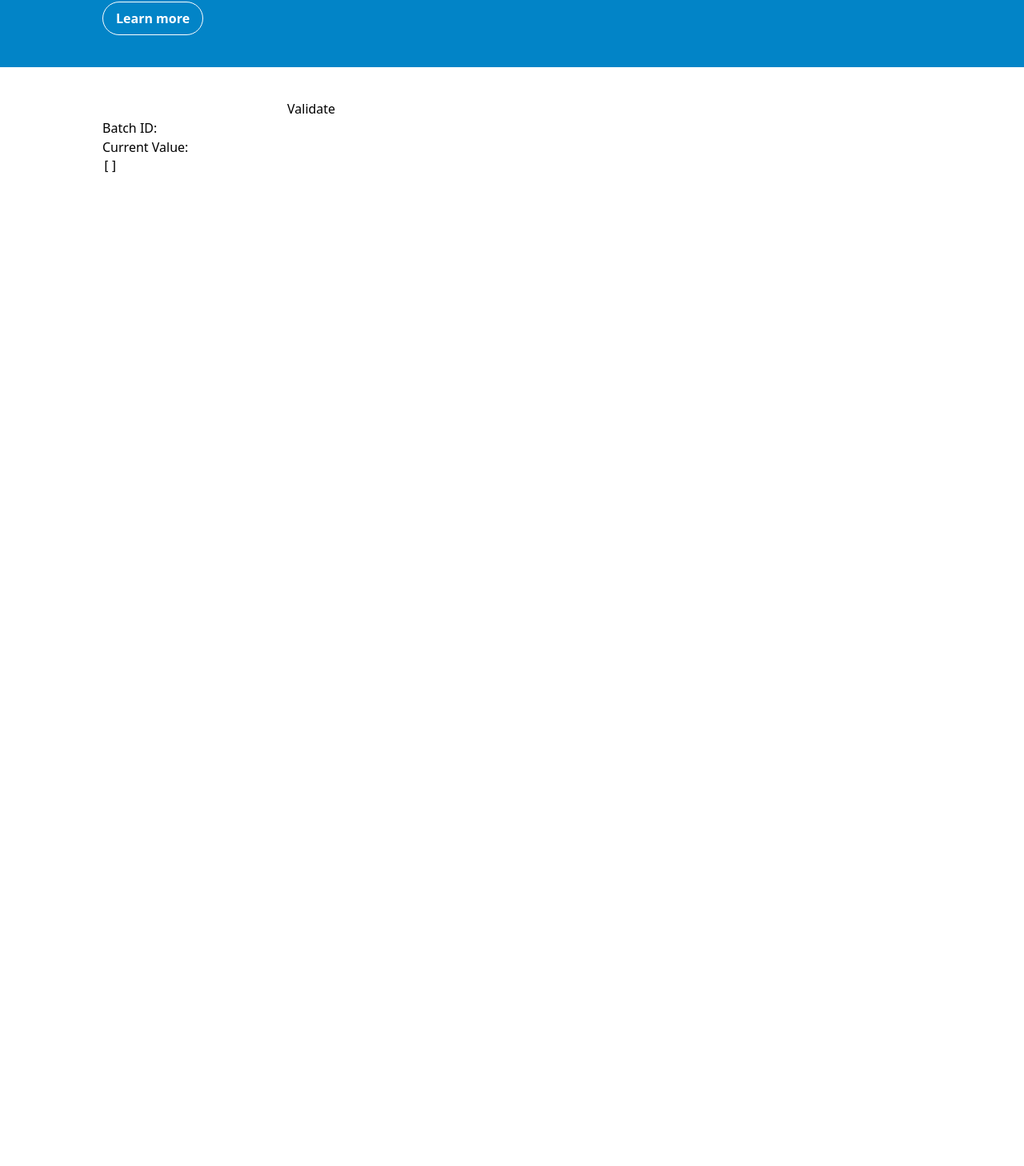
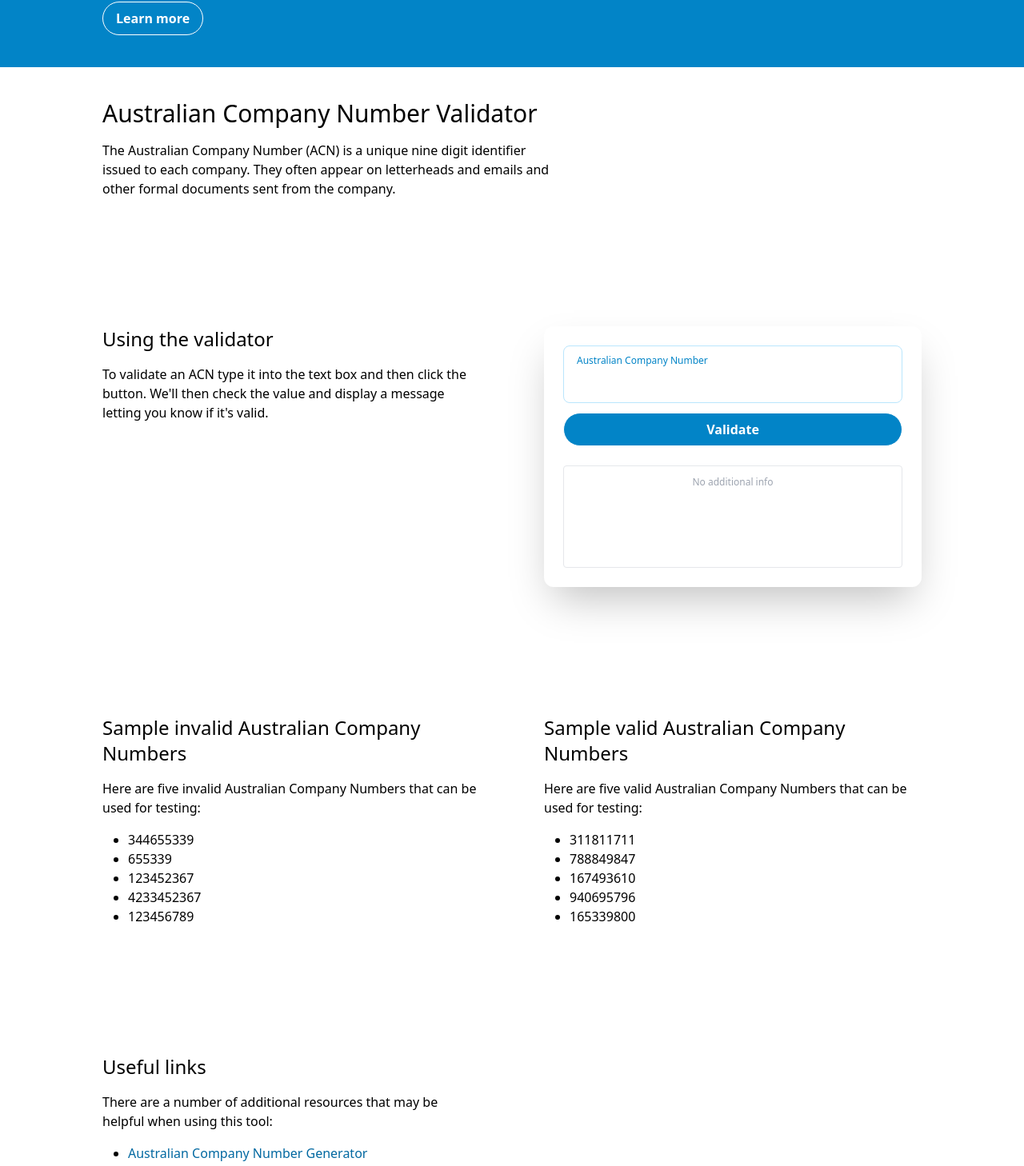
Before and after one commit to Buzzology/jelly-widgets-sam-ui, a React (Create React App) app: page /widgets/2 in a window 1280 px wide. Shown: the part 289-1747 px from the top of the page at 80% size. Before the commit the page ends 1173 px from the top, so only its background shows below. Built offline with nearby package versions, Linux system fonts and the light colour scheme.

Commit message:
[ENHANCE] Setup the validator in the same way as the generator

```diff
--- a/src/@types/WidgetExecuteBatch.ts
+++ b/src/@types/WidgetExecuteBatch.ts
@@ -1,3 +1,4 @@
+import { Message } from "./Message"
 import { EnumWidgetId } from "./Widget"
 
 export type WidgetExecuteBatchRequest = {
@@ -30,5 +31,6 @@ export type WidgetExecuteBatchResponseItem = {
     batchId: string;
     widgetId: EnumWidgetId;
     success: boolean;
-    data: any
+    messages: Array<Message>;
+    data: any;
 }
--- a/src/components/widgets/AustralianCompanyNumberValidator.tsx
+++ b/src/components/widgets/AustralianCompanyNumberValidator.tsx
@@ -1,44 +1,51 @@
-import React, { useState } from 'react';
+import React from 'react';
 import { EnumWidgetId } from '../../@types/Widget';
-import { useWidgetExecutor } from '../widgetExecutions/Hooks';
+import { WidgetExecuteBatchResponseItem } from '../../@types/WidgetExecuteBatch';
+import { CapitalizeFirstCharacter } from '../../utils/Helpers';
+import WidgetValidator from './WidgetValidator';
 
 
 export default function AustralianCompanyNumberValidator() {
-    const { Execute, Loading, BatchItems, CurrentBatchId } = useWidgetExecutor();
-    const [currentInputValue, setCurrentInputValue] = useState("");
+    return (
+        <WidgetValidator
+            widgetId={EnumWidgetId.AUSTRALIAN_COMPANY_NUMBER_VALIDATOR}
+            labelText="Australian Company Number"
+            prepareExecutePayload={(value) => ({ acn: value })}
+            getAdditionalInfoNodes={getAdditionalInfoNodes}
+        />
+    )
+}
 
-    // Validate
-    const validate = async () => {
-        const payload = {
-            acn: currentInputValue,
-        };
-
-        await Execute(EnumWidgetId.AUSTRALIAN_COMPANY_NUMBER_VALIDATOR, payload);
+function getAdditionalInfoNodes(batchItem?: WidgetExecuteBatchResponseItem) {
+    if (!batchItem) {
+        return null;
     }
 
-    const onValueChangeHandler = async (e: any) => {
-        setCurrentInputValue(e.target.value);
+    if (batchItem?.data?.valid) {
+        return (
+            <div className="text-gray-500 text-sm">
+                <p className="pb-3">
+                    <span className="font-bold text-green-500">{batchItem.data?.acn}</span> is a valid Australian Company Number.
+                </p>
+                <p className="pb-3">
+                    The last number ({batchItem.data?.checkDigit}) is used as a check digit to ensure that the ACN is valid.
+                </p>
+            </div>
+        );
     }
 
     return (
-        <div>
-            {Loading ? "Loading" : (
-                <>
-                    <input type="text" onChange={onValueChangeHandler} />
-                    <button
-                        aria-label="Increment value"
-                        onClick={validate}
-                    >
-                        Validate
-                    </button>
-                </>
-            )}
-
-            <div>Batch ID: {CurrentBatchId}</div>
-            <div>Current Value: {currentInputValue}</div>
-            <pre>
-                {JSON.stringify(BatchItems, null, 4)}
-            </pre>
+        <div className="text-gray-500 text-sm">
+            <p className="pb-3">
+                <span className="font-bold text-red-500">{batchItem.data?.originalAcn || "''"}</span> is an invalid Australian Company Number.
+            </p>
+            {batchItem.messages.map((message, index) => (
+                message.message ? (
+                    <p className="disc" key={`message-${index}`}>
+                        {CapitalizeFirstCharacter(message.message)}
+                    </p>
+                ) : null
+            ))}
         </div>
-    );
+    )
 }
--- /dev/null
+++ b/src/components/widgets/WidgetValidator.tsx
@@ -0,0 +1,88 @@
+import React, { ReactNode, useState } from 'react';
+import { useEffect } from 'react';
+import { EnumWidgetId } from '../../@types/Widget';
+import { IGenericExecuteBatchRequestItemPayload, WidgetExecuteBatchResponseItem } from '../../@types/WidgetExecuteBatch';
+import PrimaryButton from '../form/PrimaryButton';
+import { useWidgetExecutor } from '../widgetExecutions/Hooks';
+import WidgetWrapper from './WidgetWrapper';
+
+interface IWidgetValidatorProps {
+    widgetId: EnumWidgetId;
+    labelText: string;
+    getAdditionalInfoNodes: (batchItem?: WidgetExecuteBatchResponseItem) => ReactNode;
+    prepareExecutePayload: (inputValue?: string) => IGenericExecuteBatchRequestItemPayload;
+}
+
+
+export default function WidgetValidator({
+    widgetId,
+    labelText,
+    getAdditionalInfoNodes,
+    prepareExecutePayload,
+ }: IWidgetValidatorProps) {
+    const [additionalDisplayInfo, setAdditionalDisplayInfo] = useState<ReactNode>(undefined);
+    const { Execute, Loading, BatchItems, CurrentBatchId } = useWidgetExecutor();
+    const [currentInputValue, setCurrentInputValue] = useState("");
+
+    const validate = async () => {
+        await Execute(
+            widgetId,
+            prepareExecutePayload(currentInputValue),
+        );
+    }
+
+    const batchItem = BatchItems?.[0];
+
+    const onValueChangeHandler = async (e: any) => {
+        setCurrentInputValue(e.target.value);
+    }
+
+    // Invoke the callback to ensure that we show the desired additional info.
+    useEffect(() => {
+        setAdditionalDisplayInfo(getAdditionalInfoNodes(batchItem));
+    }, [CurrentBatchId, batchItem, getAdditionalInfoNodes]);
+
+    return (
+        <WidgetWrapper>
+            <div>
+                <div className="flex items-center border rounded-lg pt-6 px-4 pb-4 border-sky-200">
+                    <div className="relative">
+                        <input
+                            name="txt-validate"
+                            type="text"
+                            className="appearance-none bg-transparent border-none w-full text-gray-700 mr-3 pt-2 leading-tight focus:outline-none"
+                            placeholder=""
+                            onChange={onValueChangeHandler}
+                        />
+                        <label
+                            htmlFor="txt-validate"
+                            className="absolute left-0 -top-3.5 text-sky-600 text-xs transition-all peer-placeholder-shown:text-base peer-placeholder-shown:text-gray-400 peer-placeholder-shown:top-2 peer-focus:-top-3.5 peer-focus:text-gray-600 peer-focus:text-sm"
+                        >
+                            {labelText}
+                        </label>
+                    </div>
+                </div>
+
+                <div className="mt-3">
+                    <PrimaryButton
+                        label="Validate"
+                        onClick={validate}
+                        loading={Loading}
+                    />
+                </div>
+
+                <div className="border rounded p-3 mt-6 border-gray-200 text-left h-32 overflow-y-scroll">
+                    {
+                        additionalDisplayInfo ? (
+                            <div className="text-gray-500 text-sm">
+                                {additionalDisplayInfo}
+                            </div>
+                        ) : (
+                            <div className="text-gray-400 text-xs text-center">No additional info</div>
+                        )
+                    }
+                </div>
+            </div>
+        </WidgetWrapper>
+    );
+}
--- a/src/routes/RouteLinkHelpers.ts
+++ b/src/routes/RouteLinkHelpers.ts
@@ -1,3 +1,4 @@
 import { EnumWidgetId } from "../@types/Widget";
 
 export const GetAcnValidatorLink = () => `/widgets/${EnumWidgetId.AUSTRALIAN_COMPANY_NUMBER_VALIDATOR}/australian-company-number-validator`;
+export const GetAcnGeneratorLink = () => `/widgets/${EnumWidgetId.AUSTRALIAN_COMPANY_NUMBER_GENERATOR}/australian-company-number-generator`;
--- /dev/null
+++ b/src/utils/Helpers.ts
@@ -0,0 +1,5 @@
+/* https://stackoverflow.com/a/7224605/522859 */
+export function CapitalizeFirstCharacter(s: string)
+{
+    return s && s[0].toUpperCase() + s.slice(1);
+}
--- a/src/views/widgets/ViewAustralianCompanyNumberValidator.tsx
+++ b/src/views/widgets/ViewAustralianCompanyNumberValidator.tsx
@@ -1,6 +1,8 @@
 import React from 'react';
+import { Link } from 'react-router-dom';
 import AustralianCompanyNumberValidator from '../../components/widgets/AustralianCompanyNumberValidator';
 import LayoutWidget from '../../layouts/layoutWidget/LayoutWidget';
+import { GetAcnGeneratorLink } from '../../routes/RouteLinkHelpers';
 
 
 export default function ViewAustralianCompanyNumberValidator() {
@@ -8,12 +10,70 @@ export default function ViewAustralianCompanyNumberValidator() {
         <LayoutWidget
             loading={false}
             headerSlug="widgets"
-            headerTitle="Acn Validator"
+            headerTitle="ACN Validator"
             headerDescription="The ACN validator can be used to check if an Australian Company Number is valid."
             buttonText="Learn more"
             buttonLink="https://www.gov.au/business-and-industry/business-registration-and-tax/company-numbers-and-registration/company-numbers-and-registration-overview"
         >
-            <AustralianCompanyNumberValidator />
+            <div className="grid gap-y-10 md:gap-y-40  md:gap-x-20 grid-cols-12">
+                <div className="col-span-12 md:col-span-7">
+                    <h2 className="text-3xl pb-4">Australian Company Number Validator</h2>
+                    The Australian Company Number (ACN) is a unique nine digit identifier issued to each company. They
+                    often appear on letterheads and emails and other formal documents sent from the company.
+                </div>
+
+                <div className="col-span-12 md:col-span-6">
+                    <h2 className="text-2xl pb-4">Using the validator</h2>
+                    To validate an ACN type it into the text box and then click the button. We'll then check the value and display a
+                    message letting you know if it's valid.
+                </div>
+
+                <div className="col-span-12 md:col-span-6 md:text-right">
+                    <AustralianCompanyNumberValidator />
+                </div>
+
+                <div className="col-span-12  md:col-span-6">
+                    <h3 className="text-2xl pb-4">Sample invalid Australian Company Numbers</h3>
+                    Here are five invalid Australian Company Numbers that can be used for testing:
+                    <ul className="pl-8 pt-4 list-disc">
+                        <li>344655339</li>
+                        <li>655339</li>
+                        <li>123452367</li>
+                        <li>4233452367</li>
+                        <li>123456789</li>
+                    </ul>
+                </div>
+
+                <div className="col-span-12  md:col-span-6">
+                    <h3 className="text-2xl pb-4">Sample valid Australian Company Numbers</h3>
+                    Here are five valid Australian Company Numbers that can be used for testing:
+                    <ul className="pl-8 pt-4 list-disc">
+                        <li>311811711</li>
+                        <li>788849847</li>
+                        <li>167493610</li>
+                        <li>940695796</li>
+                        <li>165339800</li>
+                    </ul>
+                </div>
+
+                <div className="col-span-12 md:col-span-6">
+                    <h3 className="text-2xl pb-4">Useful links</h3>
+                    There are a number of additional resources that may be helpful when using this tool:
+                    <ul className="pl-8 pt-4 list-disc">
+                        <li><Link to={GetAcnGeneratorLink()} className="text-link">Australian Company Number Generator</Link></li>
+                        <li>
+                            <a
+                                href="https://asic.gov.au/for-business/registering-a-company/steps-to-register-a-company/australian-company-numbers/"
+                                className="text-link"
+                                target="_blank"
+                                rel="noopener noreferrer"
+                            >
+                                ASIC overview of ACNs
+                            </a>
+                        </li>
+                    </ul>
+                </div>
+            </div>
         </LayoutWidget>
     )
 }
```
